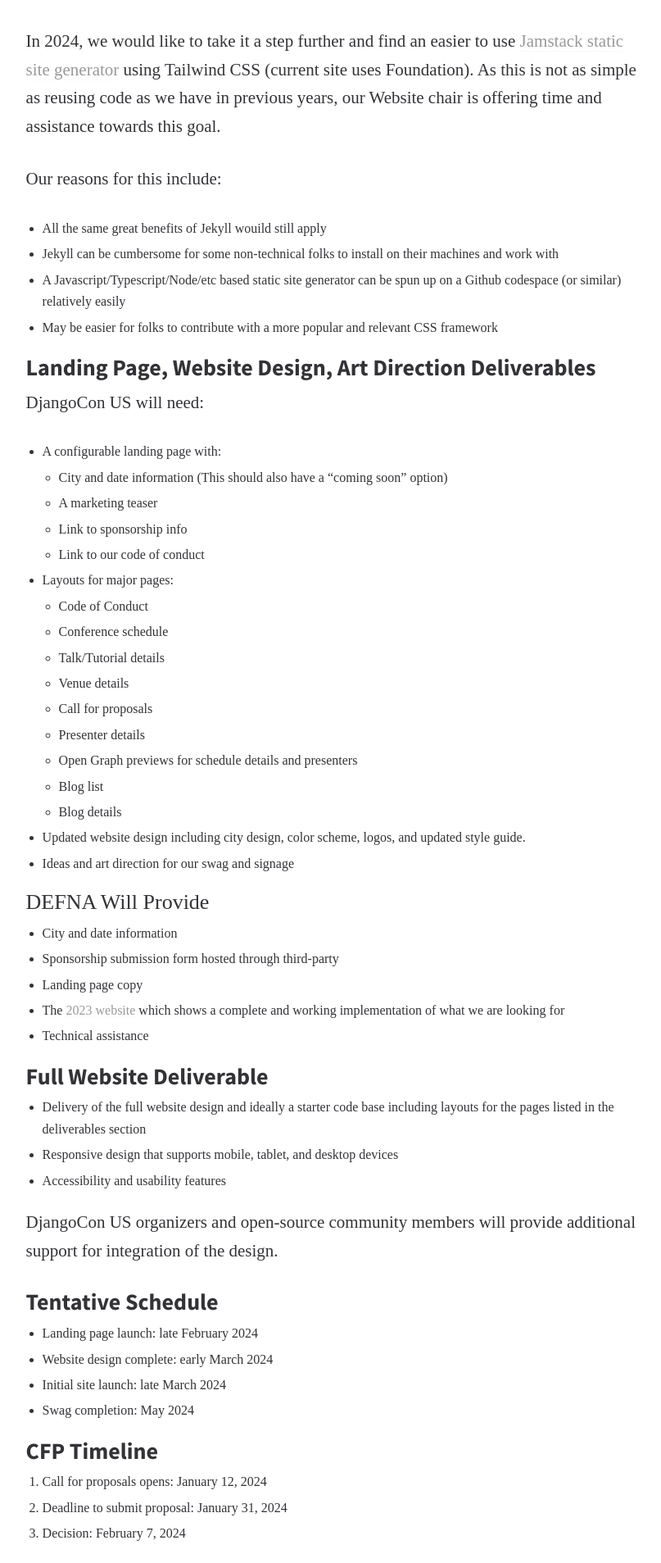
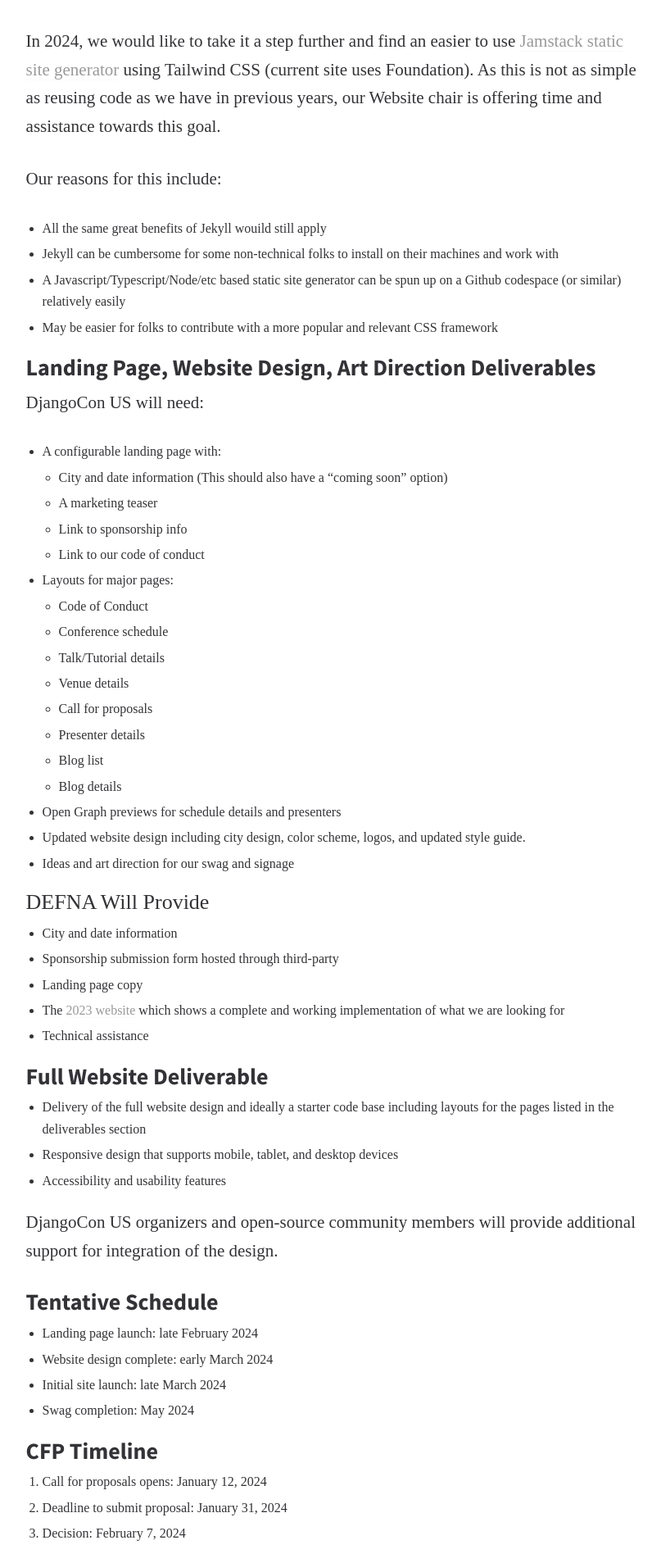
Before and after one commit to DEFNA/defna.org, a Jekyll site: the page built from _posts/2024-01-12-call-for-proposals-for-djangocon-us-2024-website.md, in a window 1280 px wide. Shown: the part 1320-3227 px from the top of the page at 82% size, without its empty margins (234-1041 px from the left). Built offline with Jekyll 4.4.1, drawn with Linux system fonts in a browser that asks for light colours.

Commit message:
adjust deliverables list
Co-authored-by: Scott Cranfill <scott@scottcranfill.com>

```diff
--- a/_posts/2024-01-12-call-for-proposals-for-djangocon-us-2024-website.md
+++ b/_posts/2024-01-12-call-for-proposals-for-djangocon-us-2024-website.md
@@ -55,9 +55,9 @@
 	* Venue details
 	* Call for proposals
 	* Presenter details
-	* Open Graph previews for schedule details and presenters
 	* Blog list
 	* Blog details
+* Open Graph previews for schedule details and presenters
 * Updated website design including city design, color scheme, logos, and updated style guide.
 * Ideas and art direction for our swag and signage
 
```
